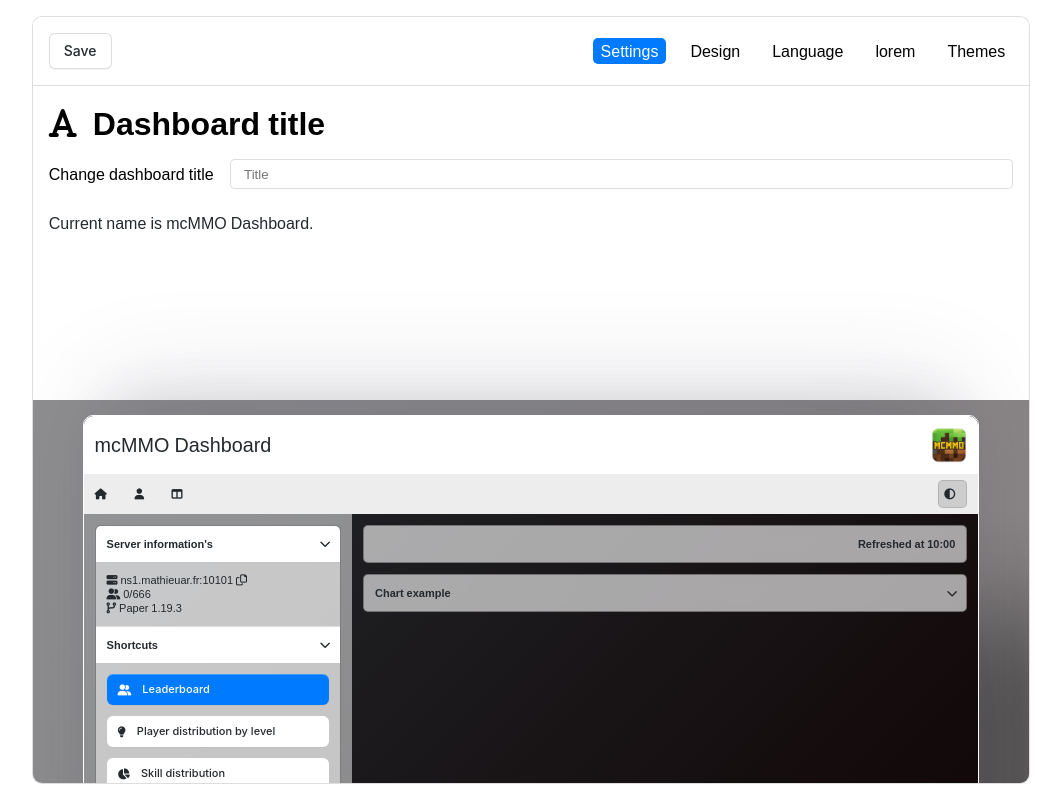
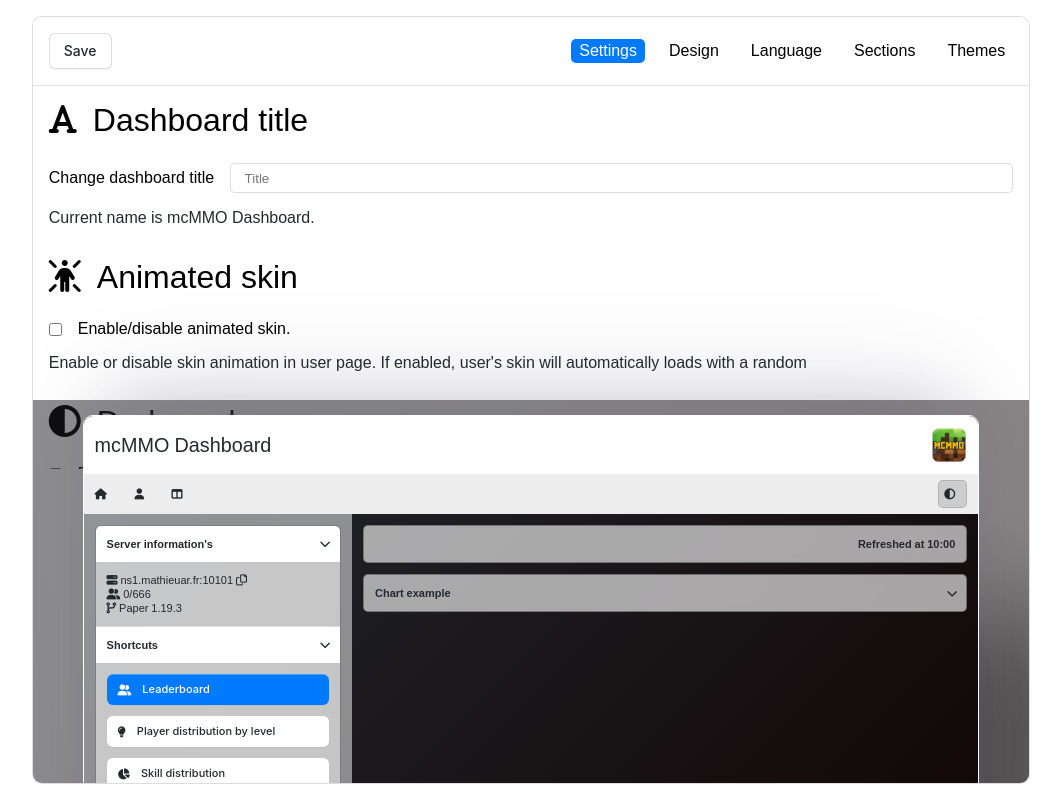
Before and after one commit to AsyncDevTeam/mcMMO-Dashboard, a PHP site: page /admin_dashboard.php in a window 1280 px wide. Shown: the whole page, without its empty margins (109-1170 px from the left). Run offline with PHP 8.4, Linux system fonts and the light colour scheme; style sheets or scripts are compiled from the project's sources; some libraries are stand-ins or nearby versions.

Commit message:
- `forceDarkMode`, `animatedSkins`, `localStorage`, `refreshStorage` template added (missing JS integration) -  `chartExample` labels changed -  Title of dashboard live modification enabled -  Font of settings changed to be lighter

```diff
--- a/admin_dashboard.php
+++ b/admin_dashboard.php
@@ -60,8 +60,8 @@ session_start();
                     <span></span>
                 </label>
                 <label>
-                    <input type="radio" name="settings-tabs" value="lorem" data-select="mcd-lorem">
-                    <text>lorem</text>
+                    <input type="radio" name="settings-tabs" value="section" data-select="mcd-sections">
+                    <text>Sections</text>
                     <span></span>
                 </label>
                 <label>
@@ -80,6 +80,44 @@ session_start();
                             <input type="text" placeholder="Title" name="db-title">
                         </label>
                         <p>Current name is <span>mcMMO Dashboard</span>.</p>
+                    </div>
+                    <div class="row">
+                        <h1>
+                            <i class="fa-solid fa-person-rays"></i>
+                            Animated skin</h1>
+                        <label for="animated-skin">
+                            <input type="checkbox" name="db-animated-skin" id="animated-skin">
+                            Enable/disable animated skin.
+                        </label>
+                        <p>Enable or disable skin animation in user page. If enabled, user's skin will automatically loads with a random <animation class=""></animation></p>
+                    </div>
+                    <div class="row">
+                        <h1>
+                            <i class="fa-solid fa-circle-half-stroke"></i>
+                            Dark mode</h1>
+                        <label for="dark-mode">
+                            <input type="checkbox" name="db-dark-mode" id="dark-mode">
+                            Enable/disable default dark mode.
+                        </label>
+                        <p>Enable or disable default dark mode for all pages.</p>
+                    </div>
+                    <div class="row">
+                        <h1>
+                            <i class="fa-solid fa-box-archive"></i>
+                            Local Storage</h1>
+                        <label for="local-storage">
+                            <input type="checkbox" name="db-local-storage" id="local-storage">
+                            Enable/disable local storage.
+                        </label>
+                        <p>Enable data storage in your localStorage (persistent when browser closed), or in sessionStorage (volatile).</p>
+                        <label for="local-storage-refresh">Choose refresh interval.
+                            <select name="db-local-storage-refresh" id="local-storage-refresh">
+                                <option value="h">hourly</option>
+                                <option value="6h">six-hourly</option>
+                                <option value="12h">twelve-hourly</option>
+                                <option value="d">daily</option>
+                            </select>
+                        </label>
                     </div>
                 </div>
                 <div class="page-design hidden" data-name="mcd-design">
@@ -229,14 +267,14 @@ session_start();
                             Language</h1>
                         <label for="setup-lang">Choose the language to use.
                             <select name="db-language" id="setup-lang">
-                                <option value="EN">EN</option>
-                                <option value="FR">FR</option>
-                                <option value="DE">DE</option>
+                                <option value="EN">English</option>
+                                <option value="FR">French</option>
+                                <option value="DE">Deutsch</option>
                             </select>
                         </label>
                     </div>
                 </div>
-                <div class="page-lorem hidden" data-name="mcd-lorem">
+                <div class="page-sections hidden" data-name="mcd-sections">
                     <div class="row" data-section="sections">
                         <h1>
                             <i class="fa-solid fa-sort"></i>
--- a/resources/css/admin_pages.css
+++ b/resources/css/admin_pages.css
@@ -233,8 +233,15 @@ body main .setup-wrapper {
   }
 }
 body main .setup-wrapper .tabs-container-settings {
+  font-family: sans-serif !important;
   width: 100%;
   height: var(--height-form);
+}
+body main .setup-wrapper .tabs-container-settings h1, body main .setup-wrapper .tabs-container-settings h2, body main .setup-wrapper .tabs-container-settings h3, body main .setup-wrapper .tabs-container-settings text {
+  font-weight: 100 !important;
+}
+body main .setup-wrapper .tabs-container-settings h4 {
+  font-weight: 500 !important;
 }
 body main .setup-wrapper .tabs-container-settings .header-settings {
   display: flex;
@@ -284,14 +291,16 @@ body main .setup-wrapper .tabs-container-settings form {
   overflow-y: auto;
 }
 body main .setup-wrapper .tabs-container-settings form [class^=page-] {
-  width: 100%;
+  display: flex;
+  flex-direction: column;
+  gap: 2em;
 }
 body main .setup-wrapper .tabs-container-settings form .row,
 body main .setup-wrapper .tabs-container-settings form .sub-row {
   display: flex;
   flex-direction: column;
   align-items: flex-start;
-  gap: 1em;
+  gap: 0.5em;
 }
 body main .setup-wrapper .tabs-container-settings form .row h1,
 body main .setup-wrapper .tabs-container-settings form .sub-row h1 {
@@ -299,6 +308,7 @@ body main .setup-wrapper .tabs-container-settings form .sub-row h1 {
   align-items: baseline;
   flex-direction: row;
   gap: 0.5em;
+  margin-bottom: 0.5em;
 }
 body main .setup-wrapper .tabs-container-settings form .row label,
 body main .setup-wrapper .tabs-container-settings form .sub-row label {
@@ -319,6 +329,11 @@ body main .setup-wrapper .tabs-container-settings form .sub-row label input[type
   border: 1px solid var(--border-color);
   border-radius: 5px;
   padding: 0.5em 1em;
+}
+body main .setup-wrapper .tabs-container-settings form .row label:has(input[type=checkbox]),
+body main .setup-wrapper .tabs-container-settings form .sub-row label:has(input[type=checkbox]) {
+  cursor: pointer;
+  width: fit-content;
 }
 body main .setup-wrapper .tabs-container-settings form .row p,
 body main .setup-wrapper .tabs-container-settings form .sub-row p {
@@ -436,7 +451,11 @@ body main .setup-wrapper .tabs-container-settings form .sub-row .col .data-col .
   border: none;
   background: none;
 }
+body main .setup-wrapper .tabs-container-settings form .sub-row.col {
+  flex-direction: column;
+}
 body main .setup-wrapper .preview-container {
+  font-family: "Noto Sans Mende Kikakui", sans-serif !important;
   height: var(--height-preview);
   background: linear-gradient(135deg, var(--grad1_op) 0%, var(--grad2_op) 100%) fixed !important;
   width: 100%;
@@ -575,7 +594,7 @@ body main .setup-wrapper hr {
   border: 1px solid var(--border-color);
   background: var(--border-color);
   border-right: 1000px;
-  margin: 1em 0;
+  margin: 0.5em 0;
   border-radius: 1000px;
 }
 
--- a/resources/css/admin_pages.scss
+++ b/resources/css/admin_pages.scss
@@ -29,7 +29,7 @@ body{
     border: none;
     border-bottom: 1px solid rgba(27, 31, 35, 0.15);
   }
-  .swal2-top-end{top: 0!important;}
+  .swal2-top-end{top: 0!important}
   main{
     width: 100%;
     @include colFlex;
@@ -60,8 +60,11 @@ body{
         width: 100%;
       }
       .tabs-container-settings{
+        font-family:sans-serif!important;
         width: 100%;
         height: var(--height-form);
+        h1,h2,h3,text{font-weight: 100!important;}
+        h4{font-weight: 500!important;}
         .header-settings{
           @include rowFlex;
           gap: 1em;
@@ -98,7 +101,11 @@ body{
           //@include colFlex;
           width: 100%;
           height: 100%;
-          [class^="page-"] {width: 100%}
+          [class^="page-"] {
+            display: flex;
+            flex-direction: column;
+            gap: 2em;
+          }
           padding: 1em;
           overflow-y: auto;
           .row,
@@ -106,12 +113,13 @@ body{
             display: flex;
             flex-direction: column;
             align-items: flex-start;
-            gap: 1em;
+            gap: .5em;
             h1{
               display: flex;
               align-items: baseline;
               flex-direction: row;
-              gap: 0.5em;
+              gap: .5em;
+              margin-bottom: .5em;
             }
             label{
               @include rowFlex;
@@ -125,6 +133,10 @@ body{
                 border: 1px solid var(--border-color);
                 border-radius: 5px;
                 padding: 0.5em 1em;
+              }
+              &:has(input[type="checkbox"]){
+                cursor: pointer;
+                width: fit-content;
               }
             }
             p{
@@ -220,10 +232,14 @@ body{
                 }
               }
             }
+            &.col{
+              flex-direction: column;
+            }
           }
         }
       }
       .preview-container{
+        font-family: 'Noto Sans Mende Kikakui', sans-serif!important;
         height: var(--height-preview);
         background: linear-gradient(135deg, var(--grad1_op) 0%, var(--grad2_op) 100%) fixed !important;
         width: 100%;
@@ -332,7 +348,7 @@ body{
         border: 1px solid var(--border-color);
         background: var(--border-color);
         border-right: 1000px;
-        margin: 1em 0;
+        margin: .5em 0;
         border-radius: 1000px;
       }
     }
--- a/resources/js/admin_pages.js
+++ b/resources/js/admin_pages.js
@@ -80,10 +80,19 @@ const preview_container = document.querySelector('.preview-container')
 const view = document.querySelector('.view')
 const setup_lang = document.querySelector('#setup-lang')
 const container_chart = document.querySelector('.tint_container');
+const pr_title = document.querySelector('.pr-title');
 let chart_example
 // -----------------------------------------
+const db_title = document.querySelector('input[name="db-title"]');
 const input_color = document.querySelectorAll('input[type="color"]')
 const input_text = document.querySelectorAll('input[type="text"]')
+db_title.addEventListener('keyup', (e) => {
+    if(db_title.value.length === 0){
+        pr_title.innerText = "mcMMO Dashboard"
+    }else{
+        pr_title.innerText = db_title.value
+    }
+})
 const modifySetup = function(e) {
     // console.log(e.id, e.value)
     const r = document.querySelector(':root')
@@ -157,10 +166,10 @@ setup_lang.addEventListener('change', () => {
     chart_example = new Chart(chart, {
         type: 'bar',
         data: {
-            labels: ["HTML", "CSS", "JAVASCRIPT", "CHART.JS", "JQUERY", "BOOTSTRP"],
+            labels: ["Player 1", "Player 2", "Player 3", "Player 4", "Player 5", "Player 6"],
             datasets: [{
                 label : 'All Abilities (exp)',
-                data: [20, 40, 30, 35, 30, 20],
+                data: [35, 40, 35, 35, 30, 45],
                 hidden: false,
                 backgroundColor: generateColors(7)
             }],
@@ -203,7 +212,6 @@ function getMatchingColors(hexColor) {
     return matchingColors;
 }
 
-
 const saveForm = document.querySelector('#saveForm')
 saveForm.onclick = function (){
     const inputs = form.querySelectorAll('input');
```
Also changed, not shown: 1 other file.
